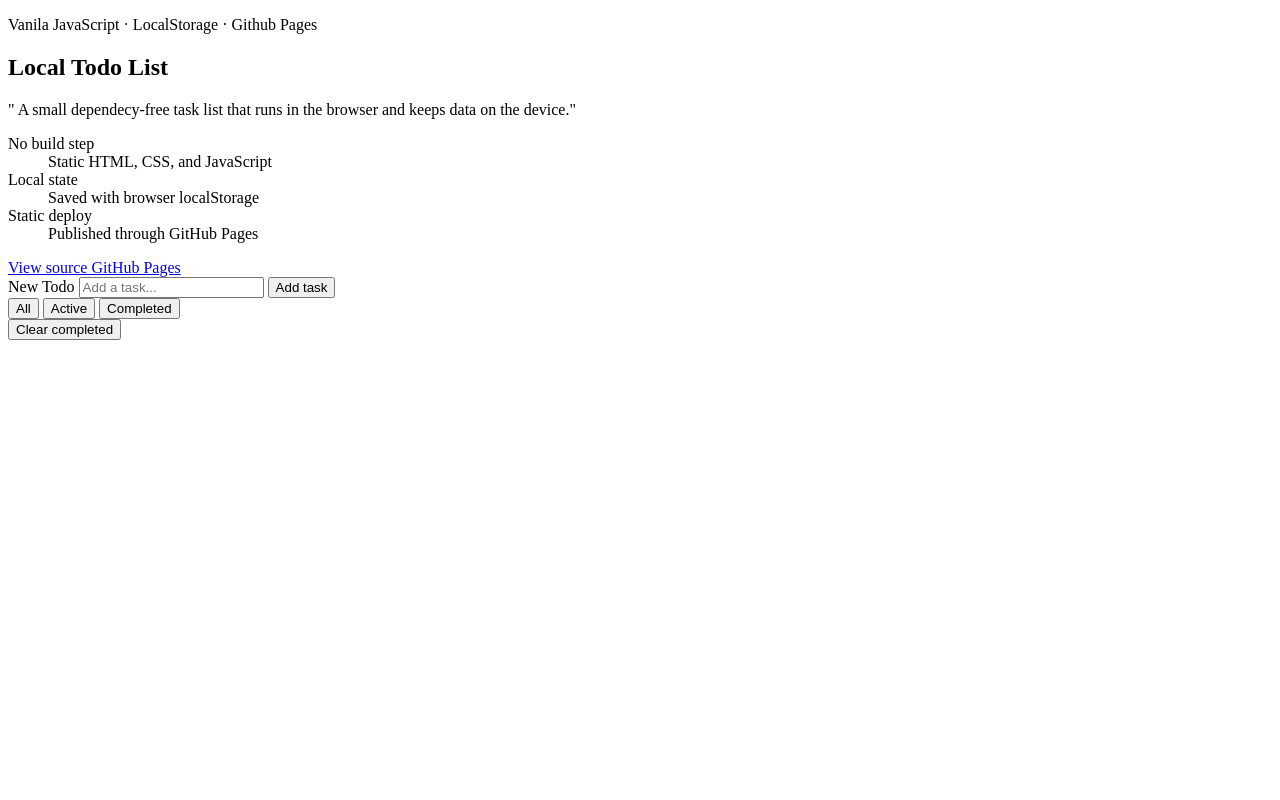
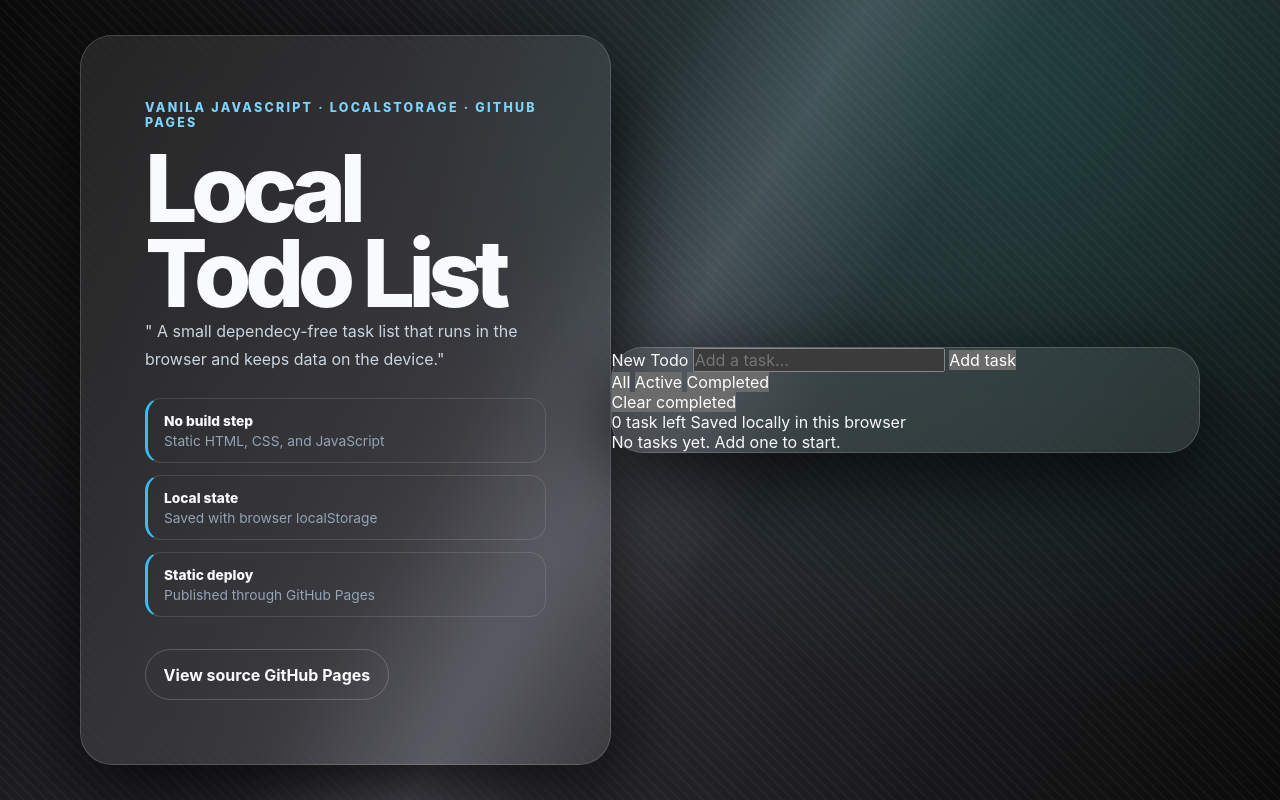
Before and after one commit to BekhaDavlatov/new-toDo-list, a plain HTML site: page index.html in a window 1280 px wide. Drawn offline with Linux system fonts and the light colour scheme.

Commit message:
finished modification of the Index file and creating BEM css files like, main part and hero section

```diff
--- a/index.html
+++ b/index.html
@@ -4,11 +4,12 @@
 <head>
     <meta charset="UTF-8">
     <meta name="viewport" content="width=device-width, initial-scale=1.0">
+    <link rel="stylesheet" href="/src/style/main.css">
     <title>ToDo List</title>
 </head>
 
 <body>
-    <main>
+    <main class="app-shell" aria-labelledby="app-title">
         <section class="hero-card">
             <p class="ayebrow">
                 Vanila JavaScript · LocalStorage · Github Pages
@@ -20,7 +21,7 @@
                 " A small dependecy-free task list that runs in the browser and keeps data on the device."
             </p>
             <dl class="scopi-list">
-                <div>
+                <div class="scopi-containers">
                     <dt>
                         No build step
                     </dt>
@@ -28,7 +29,7 @@
                         Static HTML, CSS, and JavaScript
                     </dd>
                 </div>
-                <div>
+                <div class="scopi-containers">
                     <dt>
                         Local state
                     </dt>
@@ -36,7 +37,7 @@
                         Saved with browser localStorage
                     </dd>
                 </div>
-                <div>
+                <div class="scopi-containers">
                     <dt>
                         Static deploy
                     </dt>
@@ -60,6 +61,7 @@
                 <button class="todo-button" type="submit">
                     Add task
                 </button>
+            </form>
             <div class="toolbar" aria-label="todo filter">
                 <div class="filter" role="group" aria-label="Filter todo">
                     <button type="button" data-filter="all" class="filter-button active">
@@ -71,12 +73,14 @@
                 <button class="clear-button" type="button">Clear completed</button>
             </div>
             <div class="todo-meta" aria-live="polite">
+                <span class="todo-count">0 task left</span>
+                <span class="storage-note">Saved locally in this browser</span>
+            </div>
+            <ul class="todo-list" aria-label="Todo items"></ul>
+            <p class="empty-state">No tasks yet. Add one to start.</p>
 
-                </div>
-            </form>
         </section>
     </main>
-
 </body>
 
 </html>
--- /dev/null
+++ b/src/style/global/reset.css
@@ -0,0 +1,46 @@
+* {
+    box-sizing: border-box;
+    margin: 0;
+    padding: 0;
+}
+
+html {
+    color-scheme: dark;
+}
+
+body {
+    min-height: 100vh;
+    color: var(--color-text);
+    font-family:
+        Inter,
+        system-ui,
+        -apple-system,
+        BlinkMacSystemFont,
+        "Segoe UI",
+        sans-serif;
+    background:
+        radial-gradient(circle at 80% 10%, rgba(26, 118, 105, 0.3), transparent 50%),
+        repeating-linear-gradient(45deg, rgba(255, 255, 255, .03) 0 2px, transparent 2px 8px),
+        linear-gradient(120deg, #0a0a0a 0%, #26262b 40%, #4c4c55 50%, #26262b 60%, #0a0a0a 100%);
+}
+
+button,
+input {
+    font: inherit;
+}
+
+button {
+    border: 0;
+}
+
+button:focus-visible,
+input:focus-visible,
+a:focus-visible {
+    outline: 3px solid rgba(2, 3, 37, 0.45);
+    outline-offset: 3px;
+}
+
+button:disabled {
+    cursor: not-allowed;
+    opacity: 0.48;
+}
--- /dev/null
+++ b/src/style/global/root.css
@@ -0,0 +1,13 @@
+:root {
+    --color-background: #10111f;
+    --color-surface: rgba(255, 255, 255, 0.085);
+    --color-surface-border: rgba(255, 255, 255, 0.16);
+    --color-text: #f8fafc;
+    --color-muted: #cbd5e1;
+    --color-muted-strong: #94a3b8;
+    --color-accent: #38bdf8;
+    --color-accent-strong: #0ea5e9;
+    --color-success: #34d399;
+    --color-danger: #d02841;
+    --shadow-card: 0 24px 80px rgba(0, 0, 0, 0.80);
+}
--- /dev/null
+++ b/src/style/main.css
@@ -0,0 +1,4 @@
+@import url(../style/global/reset.css);
+@import url(../style/global/root.css);
+@import url(../style/section/app-shell.css);
+@import url(../style/section/hero-card.css);
--- /dev/null
+++ b/src/style/section/app-shell.css
@@ -0,0 +1,9 @@
+.app-shell {
+    display: grid;
+    grid-template-columns: minmax(0, 0.9fr) minmax(320px, 1fr);
+    min-height: 100vh;
+    width: min(1120px, calc(100% - 2rem));
+    margin: 0 auto;
+    gap: 4rem 0;
+    align-items: center;
+}
--- /dev/null
+++ b/src/style/section/hero-card.css
@@ -0,0 +1,90 @@
+.hero-card,
+.todo-card {
+    border: 1px solid var(--color-surface-border);
+    border-radius: 2rem;
+    background: var(--color-surface);
+    box-shadow: var(--shadow-card);
+    backdrop-filter: blur(22px);
+}
+
+
+.hero-card {
+    padding: clamp(2rem, 5vw, 4rem);
+}
+
+
+.ayebrow {
+    margin-bottom: 1rem;
+    color: #7dd3fc;
+    font-size: 0.78rem;
+    font-weight: 800;
+    letter-spacing: 0.18em;
+    text-transform: uppercase;
+}
+
+.app-title {
+    max-width: 620px;
+    font-size: clamp(2.8rem, 8vw, 5.8rem);
+    font-weight: 800;
+    line-height: 0.92;
+    letter-spacing: -0.07em;
+}
+
+
+.hero-copy {
+    font-size: 1rem;
+    max-width: 560px;
+    color: var(--color-muted);
+    line-height: 1.8;
+}
+
+
+.scopi-list {
+    display: grid;
+    gap: 0.75rem;
+    margin-top: 1.5rem;
+}
+
+.scopi-containers {
+    padding: 0.85rem 1rem;
+    border: 1px solid rgba(255, 2555, 255, 0.12);
+    border-radius: 1rem;
+    border-left: 3px solid var(--color-accent);
+}
+
+
+.scopi-containers dt {
+    color: var(--color-text);
+    font-size: 0.86rem;
+    font-weight: 800;
+}
+
+.scopi-containers dd {
+    margin-top: 0.24rem;
+    color: var(--color-muted-strong);
+    font-size: 0.86rem;
+}
+
+
+
+.repo-link {
+    display: inline-flex;
+    margin-top: 2rem;
+    color: var(--color-text);
+    font-weight: 700;
+    text-decoration: none;
+    padding: 0.9rem 1.1rem;
+    border: 1px solid rgba(255, 255, 255, 0.2);
+    border-radius: 999px;
+
+    transition:
+        transform 0.2s ease,
+        border-color 0.2s ease,
+        background 0.2s ease;
+}
+
+.repo-link:hover {
+    transform: translateY(-2px);
+    border-color: rgba(56, 189, 248, 0.7);
+    background: rgba(255, 255, 255, 0.08);
+}
```
Lines whose indentation alone changed are shown as unchanged.
